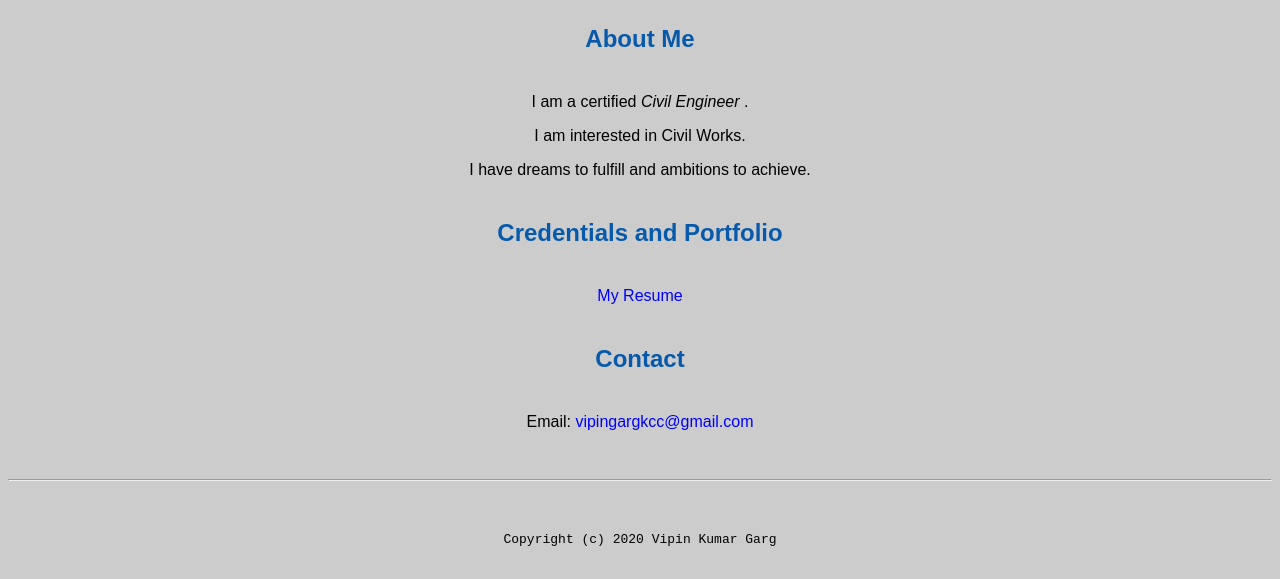
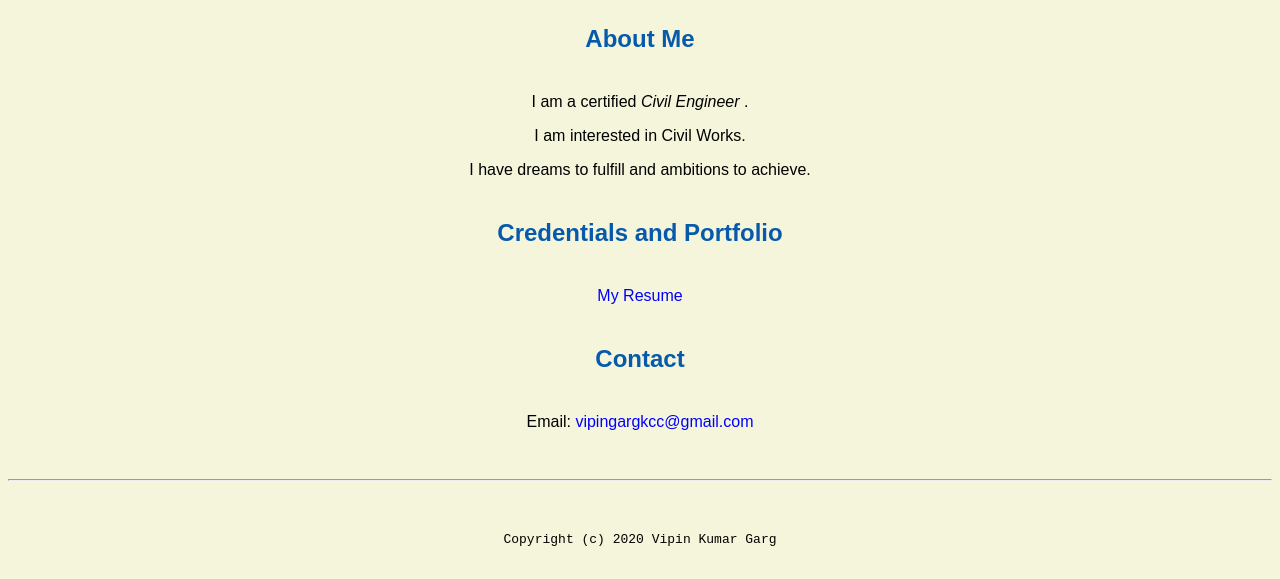
Before and after one commit to satvik07-ynk/Vipin-Garg, a plain HTML site: page index.html in a window 1280 px wide. Shown: the part 331-910 px from the top of the page. Drawn offline with Linux system fonts and the light colour scheme.

Commit message:
Update master.css

```diff
--- a/css/master.css
+++ b/css/master.css
@@ -14,7 +14,7 @@
 
   body {
     /* set the background color here */
-      background-color: #cccccc;
+      background-color: beige;
               color: black;
     /* set the text color to black here */
     /* set the font here */font-family: Arial,Helvetica, sans-serif;
```
